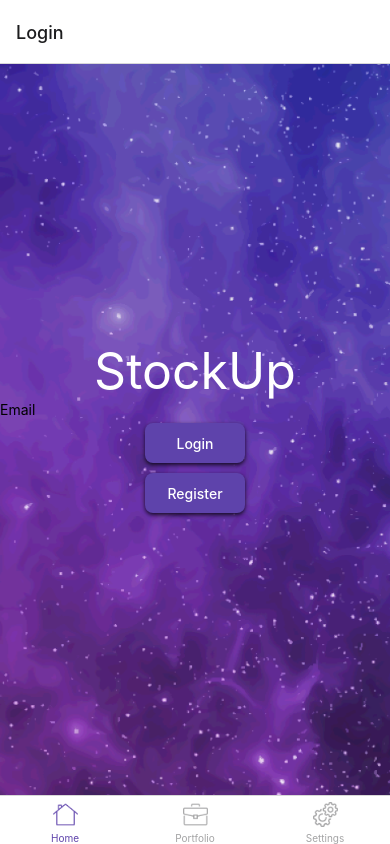
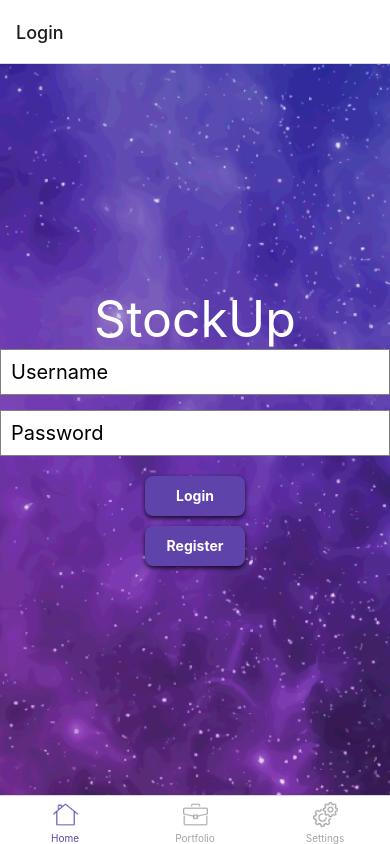
Before and after one commit to hgavil/StockUp, a React Native app: screen /Login in a window 390 px wide. Built offline with nearby package versions, Linux system fonts and the light colour scheme.

Commit message:
Fontweight Change

```diff
--- a/screens/Login.js
+++ b/screens/Login.js
@@ -16,9 +16,16 @@ class Login extends Component {
             <View style={styles.backdrop}>
                 <ImageBackground source={require('../assets/bgimage.png')} style={styles.image}>
                     <Text style={styles.logo}>StockUp</Text>
+                    <View>
                         <TextInput
-                            placeholder = "Email"
+                            style={styles.inputSimpleBorder}
+                            placeholder="Username"
                         />
+                        <TextInput
+                            style={styles.inputSimpleBorder}
+                            placeholder="Password"
+                        />
+                    </View>
                     <View style={styles.buttoncont}>
                         <Pressable style={({pressed}) => [{
                                     backgroundColor: pressed ? "#755FB1" : "#5E43AB",},
@@ -26,7 +33,7 @@ class Login extends Component {
                                 ]}
                                 onPress={() => this.props.navigation.navigate('HomeScreen')}>
                             <View>
-                                <Text style={{color:"#FFFFFF",fontWeight: 500,}}>Login</Text>
+                                <Text style={{color:"#FFFFFF",fontWeight: 'bold',}}>Login</Text>
                             </View>
                         </Pressable>
                         <Pressable style={({pressed}) => [{
@@ -35,7 +42,7 @@ class Login extends Component {
                                 ]}
                                 onPress={() => this.props.navigation.navigate('HomeScreen')}>
                             <View>
-                                <Text style={{color:"#FFFFFF",fontWeight: 500,}}>Register</Text>
+                                <Text style={{color:"#FFFFFF",fontWeight: 'bold',}}>Register</Text>
                             </View>
                         </Pressable>
                     </View>
--- a/styles/styles.js
+++ b/styles/styles.js
@@ -122,6 +122,14 @@ const styles = StyleSheet.create({
         shadowOffset: {width: 0, height: 2},
         margin: 5
     },
+    inputSimpleBorder: {
+        marginBottom: 15,
+        backgroundColor: "white",
+        borderWidth: 1,
+        borderColor: 'grey',
+        padding: 10,
+        fontSize: 20
+    },
 
     transactionItem: {
         fontSize:16
```
